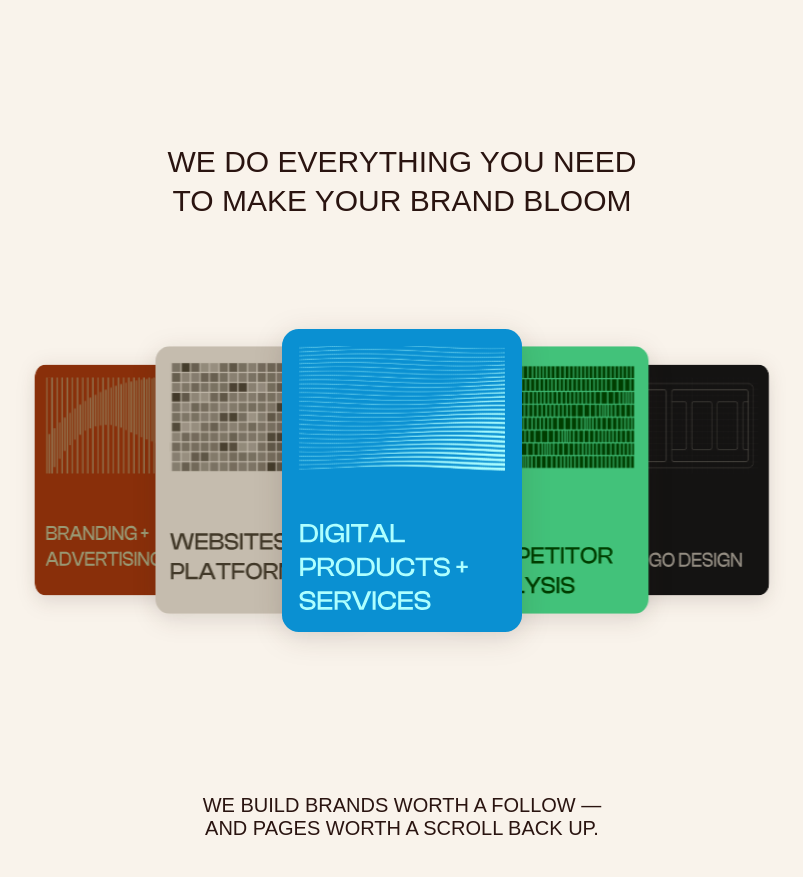
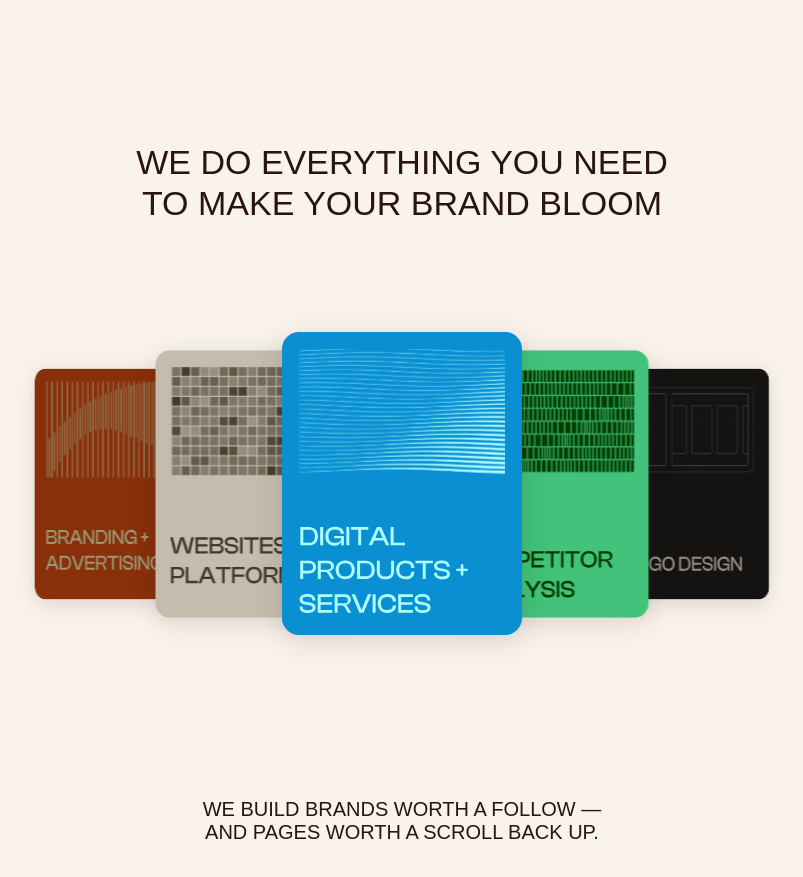
Before and after one commit to annaskhan-dev/RCHYstudio, a React (Vite) app: page / in a window 1280 px wide. Shown: the part 900-1777 px from the top of the page, without its empty margins (238-1041 px from the left). Built offline with nearby package versions, Linux system fonts and the light colour scheme.

Commit message:
Fix hero section alignment and class naming

```diff
--- a/src/components/cards.module.css
+++ b/src/components/cards.module.css
@@ -26,9 +26,9 @@
   color: #2a1410;
   font-family: "Clash Display Medium", sans-serif;
   font-weight: 500;
-  font-size: 30px;
+  font-size: 34px;
   text-align: center;
-  line-height: 1.3;
+  line-height: 1.2;
   padding-top: 15px;
   margin-bottom: 10px;
 }
```
